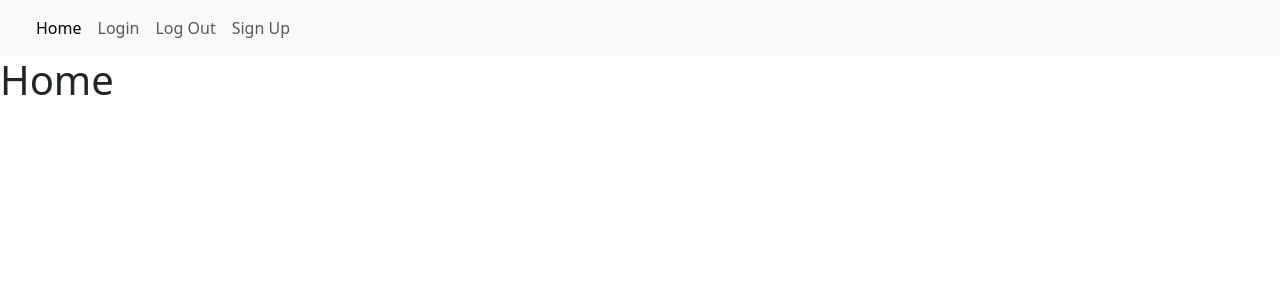
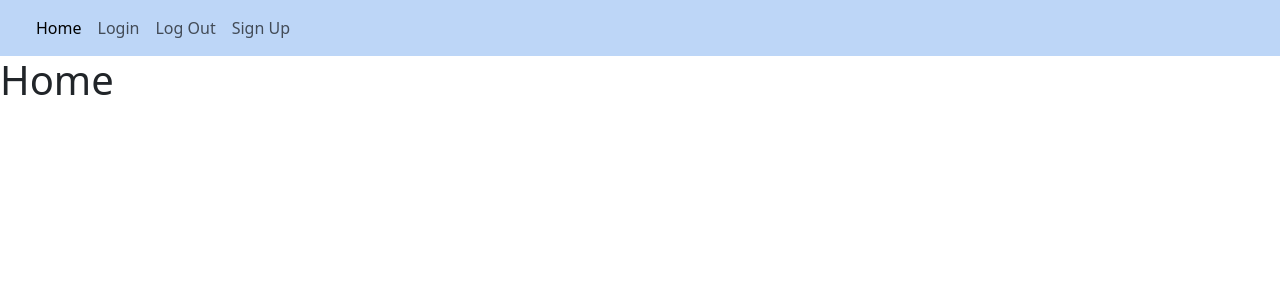
Before and after one commit to vxriantz/Flask_Blog, a Flask app: template website/templates/home.html in a window 1280 px wide. Shown: the top 300 px of the page. Run offline with Flask 3, Linux system fonts and the light colour scheme; the template is opened without the code that fills it, so the values that code supplies are empty.

Commit message:
added template page, transferred home.html content to template.html, added block content in replacement of home h1

```diff
--- a/app.py
+++ b/app.py
@@ -5,4 +5,4 @@ if __name__=="__main__":
     app = create_app()
     app.run(debug=True)
 
-#12:34 video 3
+#
--- a/website/templates/home.html
+++ b/website/templates/home.html
@@ -1,5 +1,4 @@
 <!DOCTYPE html>
-
 <html>
     <head>
         <meta charset="utf-8">
@@ -11,14 +10,14 @@
         <link rel="stylesheet" href="">
     </head>
     <body>
-        <nav class="navbar navbar-expand-lg bg-body-tertiary">
+        <nav class="navbar navbar-expand-lg" style="background-color: #bdd6f7;">
             <div class="container-fluid">
                 <a class="navbar-brand" href="#"></a>
                 <button class="navbar-toggler" type="button" data-bs-toggle="collapse" data-bs-target="#navbarNavAltMarkup" aria-controls="navbarNavAltMarkup" aria-expanded="false" aria-label="Toggle navigation">
-                <span class="navbar-toggler-icon"></span>
+                  <span class="navbar-toggler-icon"></span>
                 </button>
                 <div class="collapse navbar-collapse" id="navbarNavAltMarkup">
-                <div class="navbar-nav">
+                  <div class="navbar-nav">
                     <a class="nav-link active" aria-current="page" href="/home">Home</a>
                     <a class="nav-link" href="/login">Login</a>
                     <a class="nav-link" href="/logout">Log Out</a>
```
